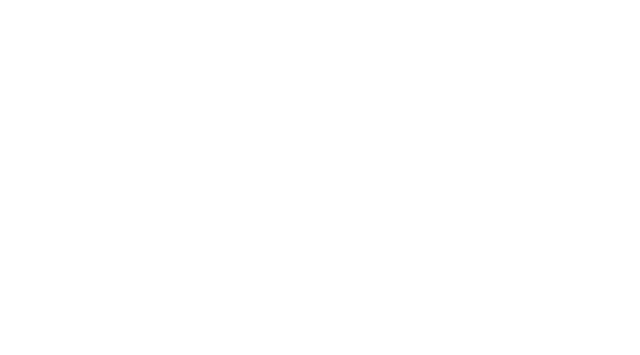
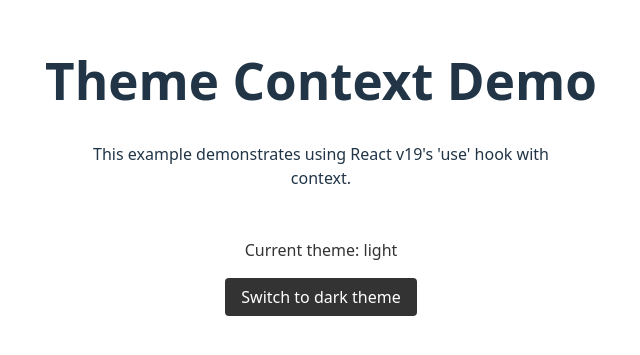
Before and after one commit to kenfdev/study-react-19, a React (Vite) app in the folder vite/: page /context-demo in a window 1280 px wide. Before the commit this address had no page. Shown: the part 225-580 px from the top of the page, without its empty margins (319-959 px from the left). Built offline with nearby package versions, Linux system fonts and the light colour scheme.

Commit message:
Add ContextDemoPage route to main application

```diff
--- /dev/null
+++ b/vite/src/features/context-demo/index.ts
@@ -0,0 +1 @@
+export { ContextDemoPage } from './page';
--- /dev/null
+++ b/vite/src/features/context-demo/page.tsx
@@ -0,0 +1,20 @@
+import { ThemeSwitcher } from './theme-switcher';
+import { ThemeContext } from './theme-context';
+import { useState } from 'react';
+
+export function ContextDemoPage() {
+  const [theme, setTheme] = useState<'light' | 'dark'>('light');
+  return (
+    <div>
+      <h1>Theme Context Demo</h1>
+      <ThemeContext value={{ theme, setTheme }}>
+        <div style={{ maxWidth: '500px', margin: '0 auto' }}>
+          <p>
+            This example demonstrates using React v19's 'use' hook with context.
+          </p>
+          <ThemeSwitcher />
+        </div>
+      </ThemeContext>
+    </div>
+  );
+}
--- /dev/null
+++ b/vite/src/features/context-demo/theme-context.tsx
@@ -0,0 +1,13 @@
+import { createContext } from 'react';
+
+type Theme = 'light' | 'dark';
+
+type ThemeContextType = {
+  theme: Theme;
+  setTheme: (theme: Theme) => void;
+};
+
+export const ThemeContext = createContext<ThemeContextType>({
+  theme: 'light',
+  setTheme: () => {},
+});
--- /dev/null
+++ b/vite/src/features/context-demo/theme-switcher.tsx
@@ -0,0 +1,35 @@
+import { use } from 'react';
+import { ThemeContext } from './theme-context';
+
+export function ThemeSwitcher() {
+  const { theme, setTheme } = use(ThemeContext);
+
+  const toggleTheme = () => {
+    setTheme(theme === 'light' ? 'dark' : 'light');
+  };
+
+  return (
+    <div style={{
+      padding: '1rem',
+      backgroundColor: theme === 'light' ? '#ffffff' : '#333333',
+      color: theme === 'light' ? '#333333' : '#ffffff',
+      borderRadius: '0.5rem',
+      transition: 'all 0.3s ease'
+    }}>
+      <p>Current theme: {theme}</p>
+      <button
+        onClick={toggleTheme}
+        style={{
+          padding: '0.5rem 1rem',
+          backgroundColor: theme === 'light' ? '#333333' : '#ffffff',
+          color: theme === 'light' ? '#ffffff' : '#333333',
+          border: 'none',
+          borderRadius: '0.25rem',
+          cursor: 'pointer'
+        }}
+      >
+        Switch to {theme === 'light' ? 'dark' : 'light'} theme
+      </button>
+    </div>
+  );
+}
--- a/vite/src/main.tsx
+++ b/vite/src/main.tsx
@@ -6,6 +6,7 @@
 import { ActionsDemoPage } from './features/actions-demo';
 import { FormStatusDemoPage } from './features/form-status-demo';
 import { OptimisticDemoPage } from './features/use-optimistic-demo';
+import { ContextDemoPage } from './features/context-demo';
 createRoot(document.getElementById('root')!).render(
   <StrictMode>
     <BrowserRouter>
@@ -14,6 +15,7 @@
         <Route path="/actions-demo" element={<ActionsDemoPage />} />
         <Route path="/form-status-demo" element={<FormStatusDemoPage />} />
         <Route path="/optimistic-demo" element={<OptimisticDemoPage />} />
+        <Route path="/context-demo" element={<ContextDemoPage />} />
       </Routes>
     </BrowserRouter>
   </StrictMode>
```
